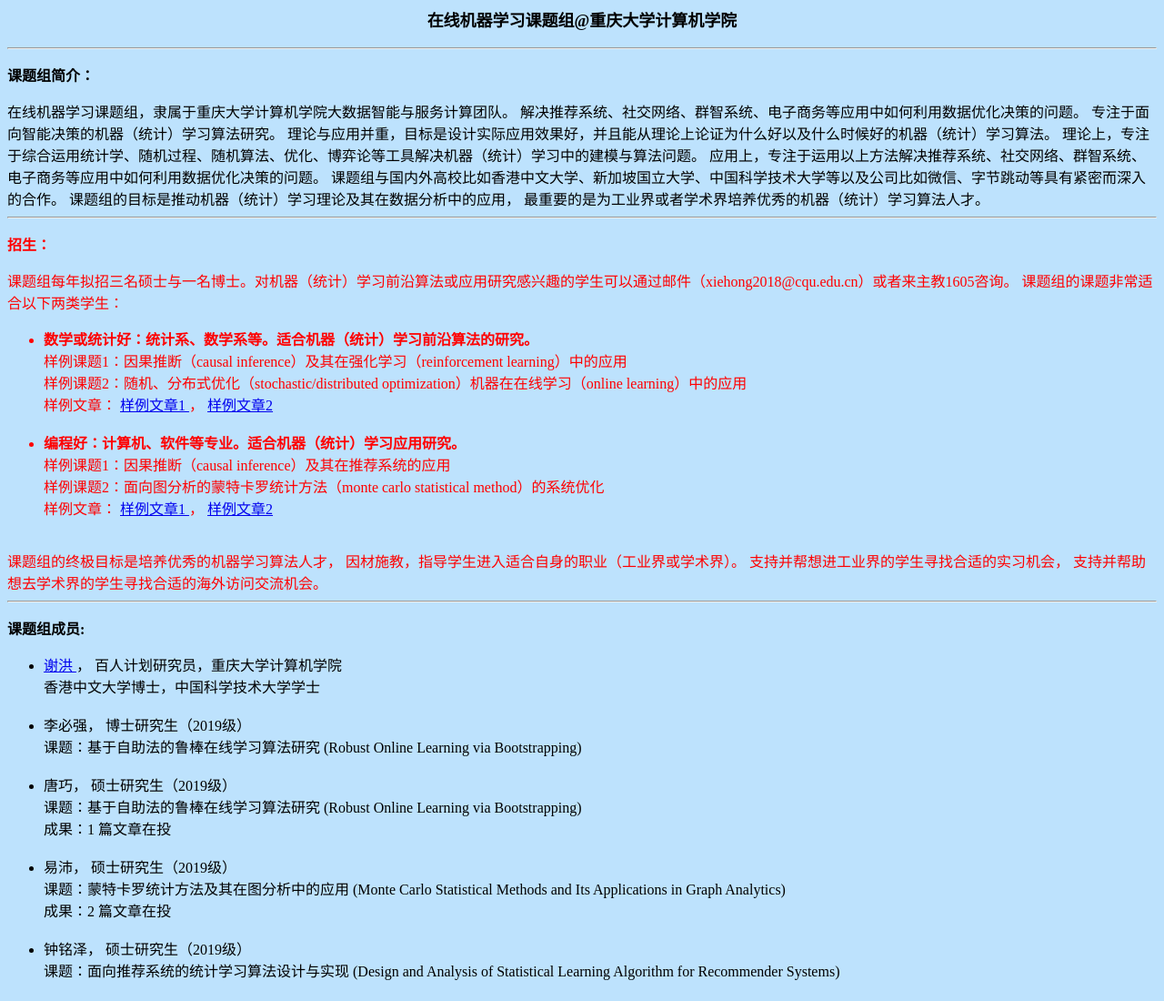
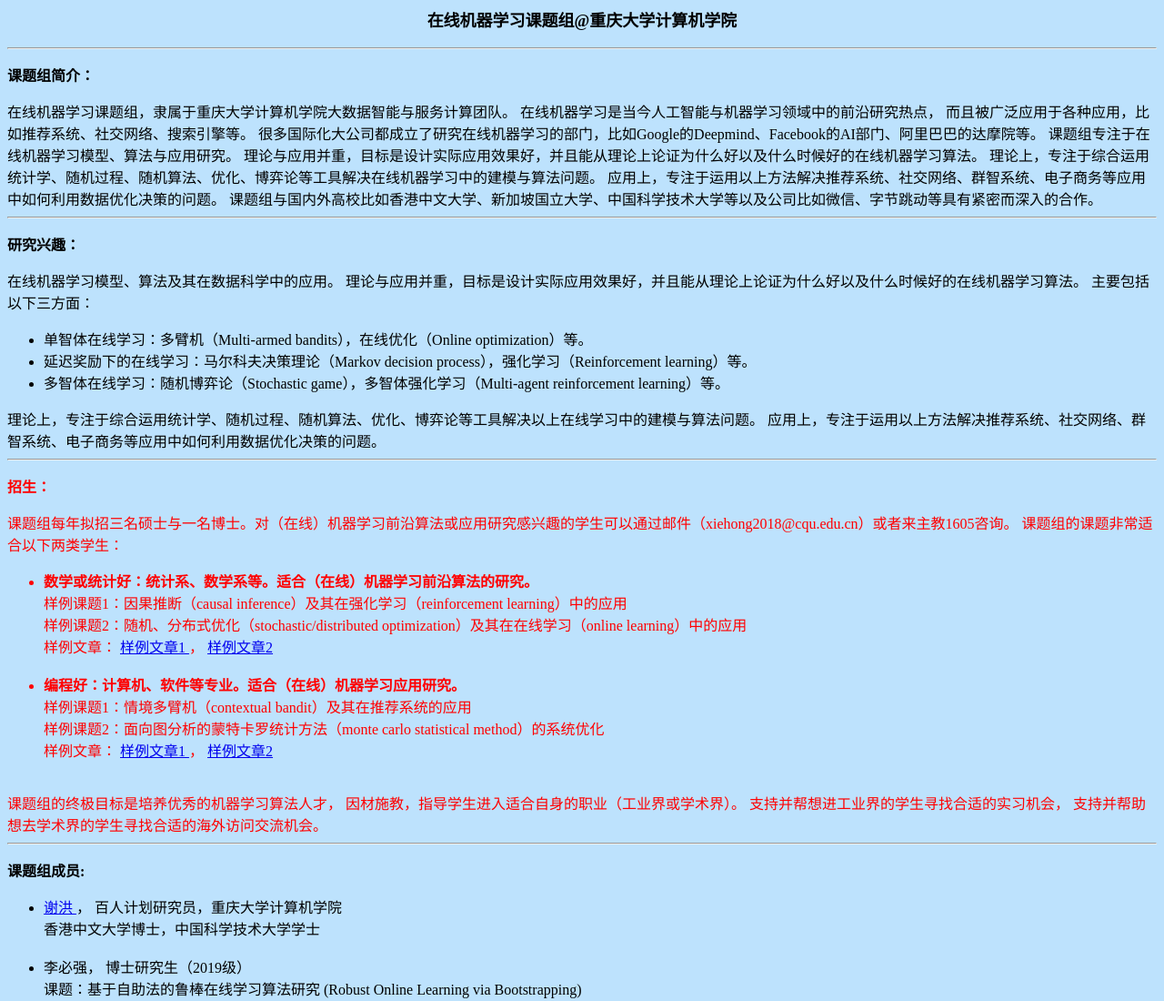
Before and after one commit to hongxie/hongxie.github.io, a plain HTML site: page DataScienceGroup.html in a window 1280 px wide. Shown: the top 1100 px of the page at 91% size. Drawn offline with Linux system fonts and the light colour scheme.

Commit message:
Update DataScienceGroup.html

```diff
--- a/DataScienceGroup.html
+++ b/DataScienceGroup.html
@@ -36,29 +36,57 @@ font-size: large;
 <strong>课题组简介：</strong>
 </p>
 在线机器学习课题组，隶属于重庆大学计算机学院大数据智能与服务计算团队。
-解决推荐系统、社交网络、群智系统、电子商务等应用中如何利用数据优化决策的问题。
-
-专注于面向智能决策的机器（统计）学习算法研究。
-理论与应用并重，目标是设计实际应用效果好，并且能从理论上论证为什么好以及什么时候好的机器（统计）学习算法。
-理论上，专注于综合运用统计学、随机过程、随机算法、优化、博弈论等工具解决机器（统计）学习中的建模与算法问题。
+在线机器学习是当今人工智能与机器学习领域中的前沿研究热点，
+而且被广泛应用于各种应用，比如推荐系统、社交网络、搜索引擎等。
+很多国际化大公司都成立了研究在线机器学习的部门，比如Google的Deepmind、Facebook的AI部门、阿里巴巴的达摩院等。
+课题组专注于在线机器学习模型、算法与应用研究。
+理论与应用并重，目标是设计实际应用效果好，并且能从理论上论证为什么好以及什么时候好的在线机器学习算法。
+理论上，专注于综合运用统计学、随机过程、随机算法、优化、博弈论等工具解决在线机器学习中的建模与算法问题。
 应用上，专注于运用以上方法解决推荐系统、社交网络、群智系统、电子商务等应用中如何利用数据优化决策的问题。
 课题组与国内外高校比如香港中文大学、新加坡国立大学、中国科学技术大学等以及公司比如微信、字节跳动等具有紧密而深入的合作。
-课题组的目标是推动机器（统计）学习理论及其在数据分析中的应用，
-最重要的是为工业界或者学术界培养优秀的机器（统计）学习算法人才。
+
+
 <hr>
+
+<p>
+<strong>研究兴趣：</strong>
+<p>
+在线机器学习模型、算法及其在数据科学中的应用。
+理论与应用并重，目标是设计实际应用效果好，并且能从理论上论证为什么好以及什么时候好的在线机器学习算法。
+主要包括以下三方面：
+
+<ul>
+<li>
+单智体在线学习：多臂机（Multi-armed bandits），在线优化（Online optimization）等。
+</li>
+
+<li>
+延迟奖励下的在线学习：马尔科夫决策理论（Markov decision process），强化学习（Reinforcement learning）等。
+</li>
+
+<li>
+多智体在线学习：随机博弈论（Stochastic game），多智体强化学习（Multi-agent reinforcement learning）等。
+</li>
+</ul>
+理论上，专注于综合运用统计学、随机过程、随机算法、优化、博弈论等工具解决以上在线学习中的建模与算法问题。
+应用上，专注于运用以上方法解决推荐系统、社交网络、群智系统、电子商务等应用中如何利用数据优化决策的问题。
+
+
+<hr>
+
 <font color="red">
 <p>
 <strong>招生：</strong>
 <p>
-课题组每年拟招三名硕士与一名博士。对机器（统计）学习前沿算法或应用研究感兴趣的学生可以通过邮件（xiehong2018@cqu.edu.cn）或者来主教1605咨询。
+课题组每年拟招三名硕士与一名博士。对（在线）机器学习前沿算法或应用研究感兴趣的学生可以通过邮件（xiehong2018@cqu.edu.cn）或者来主教1605咨询。
 课题组的课题非常适合以下两类学生：
 <ul>
 <li>
-<strong>数学或统计好：统计系、数学系等。适合机器（统计）学习前沿算法的研究。 </strong>
+<strong>数学或统计好：统计系、数学系等。适合（在线）机器学习前沿算法的研究。 </strong>
 <br>
 样例课题1：因果推断（causal inference）及其在强化学习（reinforcement learning）中的应用
 <br>
-样例课题2：随机、分布式优化（stochastic/distributed optimization）机器在在线学习（online learning）中的应用
+样例课题2：随机、分布式优化（stochastic/distributed optimization）及其在在线学习（online learning）中的应用
 <br>
 样例文章：
 <a href="https://hongxie.github.io/Th1.pdf"> 样例文章1 </a>，
@@ -67,9 +95,9 @@ font-size: large;
 </li>
 
 <li>
-<strong>编程好：计算机、软件等专业。适合机器（统计）学习应用研究。</strong>
+<strong>编程好：计算机、软件等专业。适合（在线）机器学习应用研究。</strong>
 <br>
-样例课题1：因果推断（causal inference）及其在推荐系统的应用
+样例课题1：情境多臂机（contextual bandit）及其在推荐系统的应用
 <br>
 样例课题2：面向图分析的蒙特卡罗统计方法（monte carlo statistical method）的系统优化
 <br>
```
